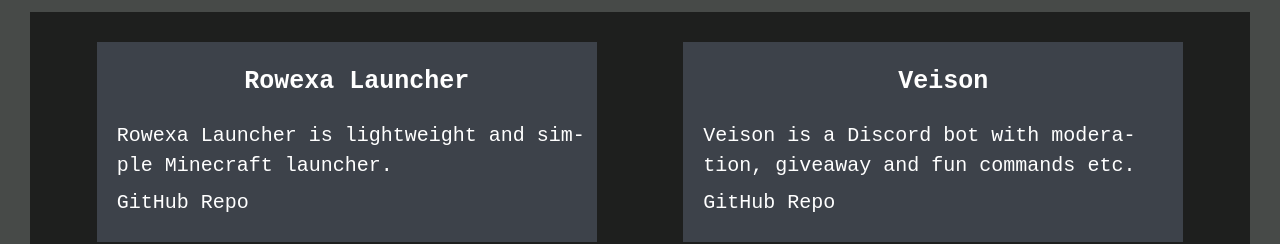
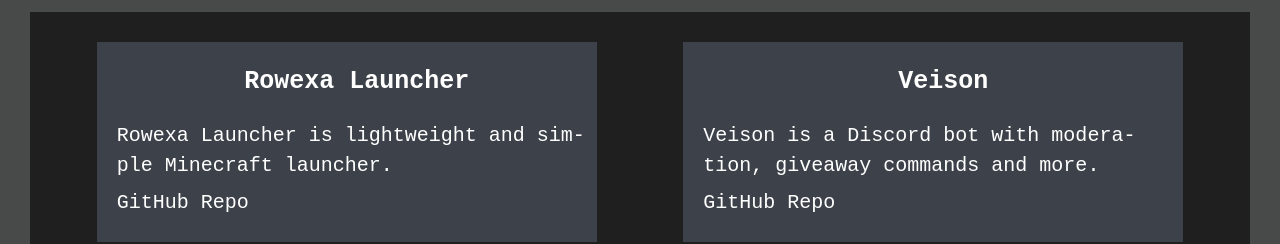
Before and after one commit to Revoliaa/Revolia.tk, a plain HTML site: page index.html in a window 1280 px wide. Shown: the part 938-1182 px from the top of the page. Drawn offline with Linux system fonts and the light colour scheme.

Commit message:
Update index.html

```diff
--- a/index.html
+++ b/index.html
@@ -64,7 +64,7 @@
             </div>
             <div class="project">
                 <h3>Veison</h3>
-                <p>Veison is a Discord bot with moderation, giveaway and fun commands etc.</p>
+                <p>Veison is a Discord bot with moderation, giveaway commands and more.</p>
                 <a href="https://github.com/Revoliaa/VeisonBOT" target="_blank">GitHub Repo</a>
             </div>
             <div class="project">
```
